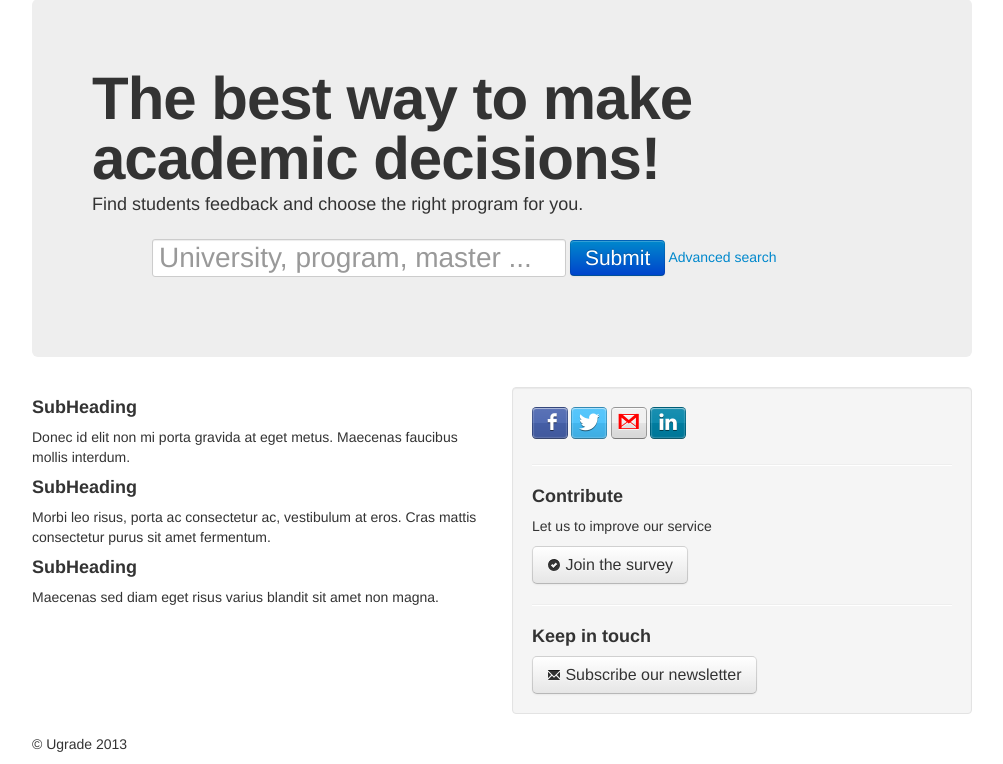
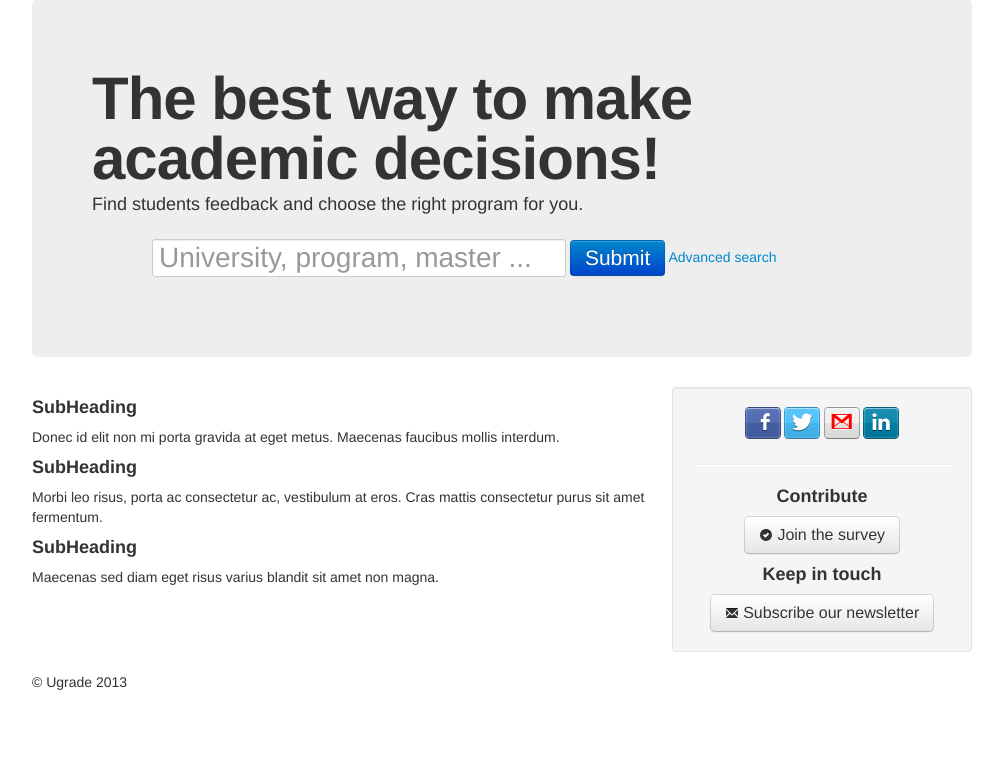
Before and after one commit to fabiofabbrucci/Ugrade, a CodeIgniter app: page / in a window 1280 px wide. Shown: the part 51-815 px from the top of the page, without its empty margins (138-1141 px from the left). After the commit the page ends 741 px from the top, so only its background shows below. Run offline with CodeIgniter, Linux system fonts and the light colour scheme; data comes from the database, SQL or seed files in the repository.

Commit message:
Homepage socials

```diff
--- a/application/views/home.php
+++ b/application/views/home.php
@@ -85,7 +85,7 @@
                 </div>
 
                 <div class="row">
-                    <div class="span6">
+                    <div class="span8">
                         <h4>SubHeading</h4>
                         <p>Donec id elit non mi porta gravida at eget metus. Maecenas faucibus mollis interdum.</p>
 
@@ -95,9 +95,9 @@
                         <h4>SubHeading</h4>
                         <p>Maecenas sed diam eget risus varius blandit sit amet non magna.</p>
                     </div>
-                    <div class="span6">
-
+                    <div class="span4">
                         <div class="well">
+                            <center>
                                 <a href="https://www.facebook.com/pages/Ugrade/557436500934481" class="zocial facebook icon"></a>
                                 <a href="https://twitter.com/Ugrade1" class="zocial twitter icon"></a>
                                 <a href="mailto:ugrade.startup@gmail.com" class="zocial gmail icon"></a>
@@ -106,17 +106,13 @@
                                 <hr />
 
                                 <h4>Contribute</h4>
-                            <p>
-                                Let us to improve our service
-                            </p>
                                 <a class="btn btn-large" href="http://www.surveymonkey.com/s/CNRQVVD" target="_blank">
                                     <i class="icon-ok-sign"></i> Join the survey
                                 </a>
 
-                            <hr />
-
                                 <h4>Keep in touch</h4>
                                 <a href="http://eepurl.com/uQE5v" target="_blank" class="btn btn-large"><i class="icon-envelope"></i> Subscribe our newsletter</a>
+                            <center>
                         </div>
                     </div>
                 </div>
```
Lines whose indentation alone changed are shown as unchanged.
